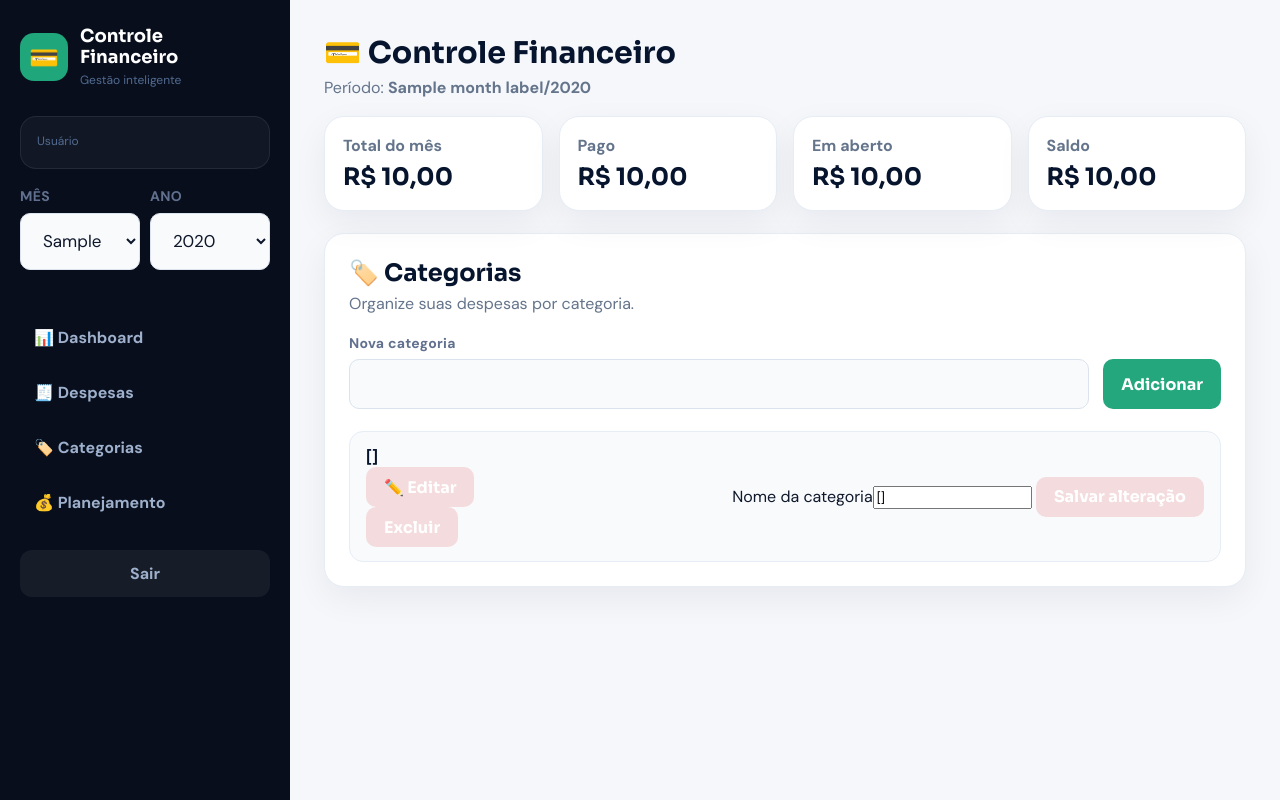
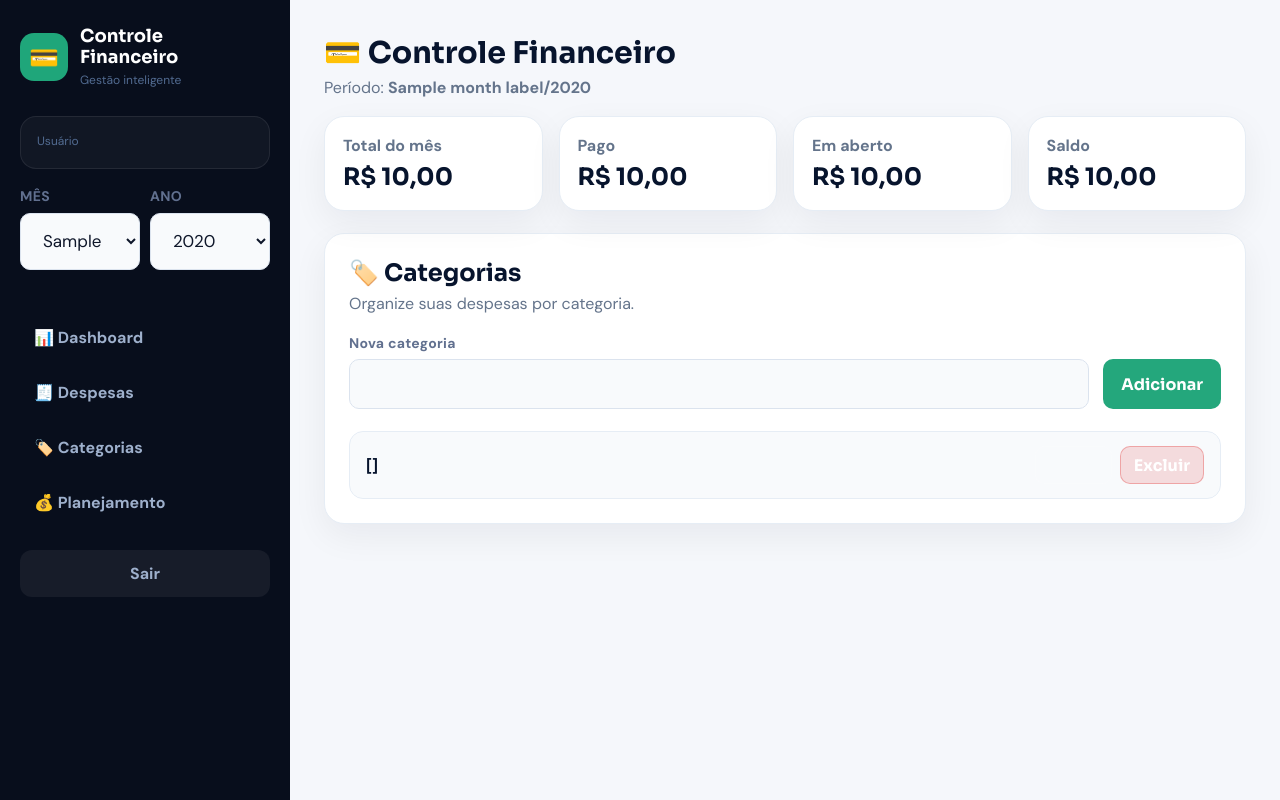
Before and after one commit to carlosmartins-ti/Controle-financeiro-martins-2.0, a FastAPI app: template templates/categorias.html in a window 1280 px wide. Run offline with FastAPI, Linux system fonts and the light colour scheme; the template is opened without the code that fills it: most values are stand-ins (such as "Sample title", 1, 10 or a date in 2020); some libraries are stand-ins or nearby versions.

Commit message:
Update categorias.html

```diff
--- a/templates/categorias.html
+++ b/templates/categorias.html
@@ -1,7 +1,139 @@
 {% extends "base.html" %}
 {% block content %}
+<style>
+  /* Ajustes locais da tela de categorias: não dependem de alteração no style.css. */
+  .category-list {
+    display: flex;
+    flex-direction: column;
+    gap: 10px;
+  }
+
+  .category-item {
+    display: block !important;
+    padding: 14px 16px !important;
+  }
+
+  .category-item-main {
+    display: grid;
+    grid-template-columns: minmax(0, 1fr) auto;
+    align-items: center;
+    gap: 12px;
+  }
+
+  .category-item-main > span {
+    min-width: 0;
+    overflow-wrap: anywhere;
+  }
+
+  .category-actions {
+    display: flex;
+    align-items: center;
+    justify-content: flex-end;
+    gap: 8px;
+    flex-wrap: nowrap;
+  }
+
+  .category-actions form {
+    margin: 0;
+  }
+
+  .category-item .category-actions button {
+    width: auto !important;
+    min-height: 38px;
+    padding: 0 13px;
+    white-space: nowrap;
+  }
+
+  .category-item .category-edit-button {
+    background: rgba(255, 255, 255, .06) !important;
+    border: 1px solid rgba(255, 255, 255, .12) !important;
+    color: #f8fafc !important;
+  }
+
+  .category-item .category-edit-button:hover,
+  .category-item .category-edit-button[aria-expanded="true"] {
+    background: rgba(255, 255, 255, .11) !important;
+  }
+
+  .category-item .category-delete-button {
+    background: rgba(220, 38, 38, .14) !important;
+    border: 1px solid rgba(220, 38, 38, .30) !important;
+    color: #fff !important;
+  }
+
+  .category-edit-form {
+    display: none !important;
+    grid-template-columns: minmax(0, 1fr) auto;
+    align-items: end;
+    gap: 10px;
+    margin-top: 14px;
+    padding-top: 14px;
+    border-top: 1px solid rgba(255, 255, 255, .08);
+  }
+
+  .category-edit-form.open {
+    display: grid !important;
+  }
+
+  .category-edit-form label {
+    display: block;
+    min-width: 0;
+    margin: 0;
+  }
+
+  .category-edit-form input {
+    display: block;
+    width: 100% !important;
+    min-width: 0;
+    min-height: 44px;
+    margin-top: 7px;
+    box-sizing: border-box;
+  }
+
+  .category-edit-form button {
+    width: auto !important;
+    min-height: 44px;
+    padding: 0 16px;
+    white-space: nowrap;
+  }
+
+  @media (max-width: 600px) {
+    .category-item {
+      padding: 13px !important;
+    }
+
+    .category-item-main {
+      align-items: start;
+      gap: 10px;
+    }
+
+    .category-actions {
+      gap: 6px;
+    }
+
+    .category-item .category-actions button {
+      min-height: 36px;
+      padding: 0 10px;
+      font-size: 12px;
+    }
+
+    .category-edit-form {
+      grid-template-columns: 1fr;
+    }
+
+    .category-edit-form button {
+      width: 100% !important;
+    }
+  }
+</style>
+
 <section class="panel">
-  <div class="panel-head"><div><h2>🏷️ Categorias</h2><p>Organize suas despesas por categoria.</p></div></div>
+  <div class="panel-head">
+    <div>
+      <h2>🏷️ Categorias</h2>
+      <p>Organize suas despesas por categoria.</p>
+    </div>
+  </div>
 
   <form class="simple-form" method="post" action="/categorias/add">
     <input type="hidden" name="month" value="{{ month }}">
@@ -15,18 +147,19 @@
     <div class="category-item">
       <div class="category-item-main">
         <span>{{ c.name }}</span>
+
         <div class="category-actions">
           <button
             type="button"
             class="category-edit-button"
             onclick="toggleCategoryEdit('category-edit-{{ c.id }}', this)"
             aria-expanded="false"
-          >✏️ Editar</button>
+          >Editar</button>
 
           <form method="post" action="/categorias/{{ c.id }}/delete" onsubmit="return confirm('Excluir categoria?')">
             <input type="hidden" name="month" value="{{ month }}">
             <input type="hidden" name="year" value="{{ year }}">
-            <button class="category-delete-button">Excluir</button>
+            <button class="category-delete-button" type="submit">Excluir</button>
           </form>
         </div>
       </div>
@@ -54,15 +187,16 @@ function toggleCategoryEdit(id, button) {
   document.querySelectorAll('.category-edit-form.open').forEach(function (otherForm) {
     if (otherForm === form) return;
     otherForm.classList.remove('open');
+
     const otherButton = document.querySelector('[onclick*="' + otherForm.id + '"]');
     if (otherButton) {
-      otherButton.textContent = '✏️ Editar';
+      otherButton.textContent = 'Editar';
       otherButton.setAttribute('aria-expanded', 'false');
     }
   });
 
   form.classList.toggle('open', opening);
-  button.textContent = opening ? '✕ Fechar' : '✏️ Editar';
+  button.textContent = opening ? 'Fechar' : 'Editar';
   button.setAttribute('aria-expanded', String(opening));
 
   if (opening) {
```
